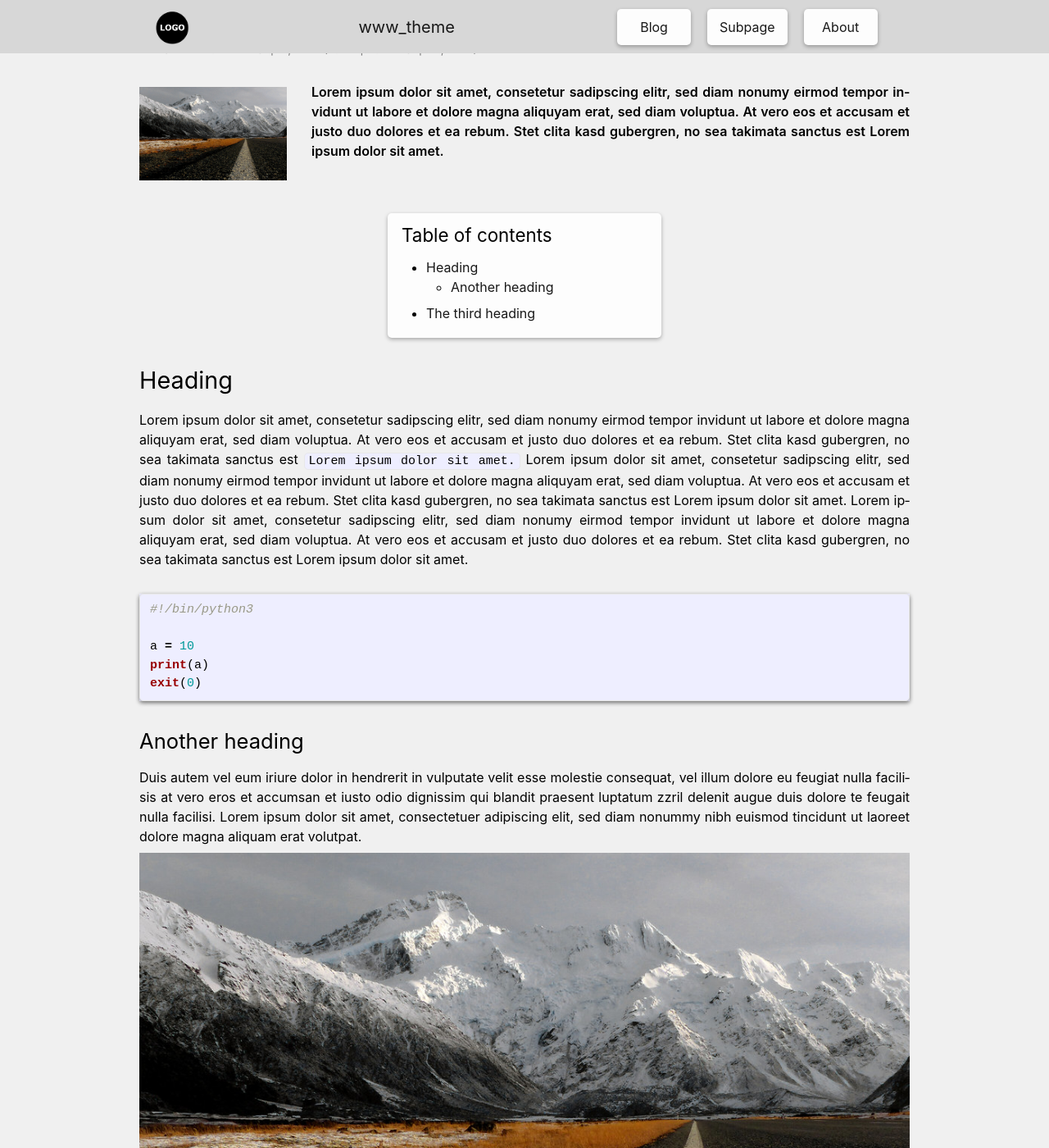
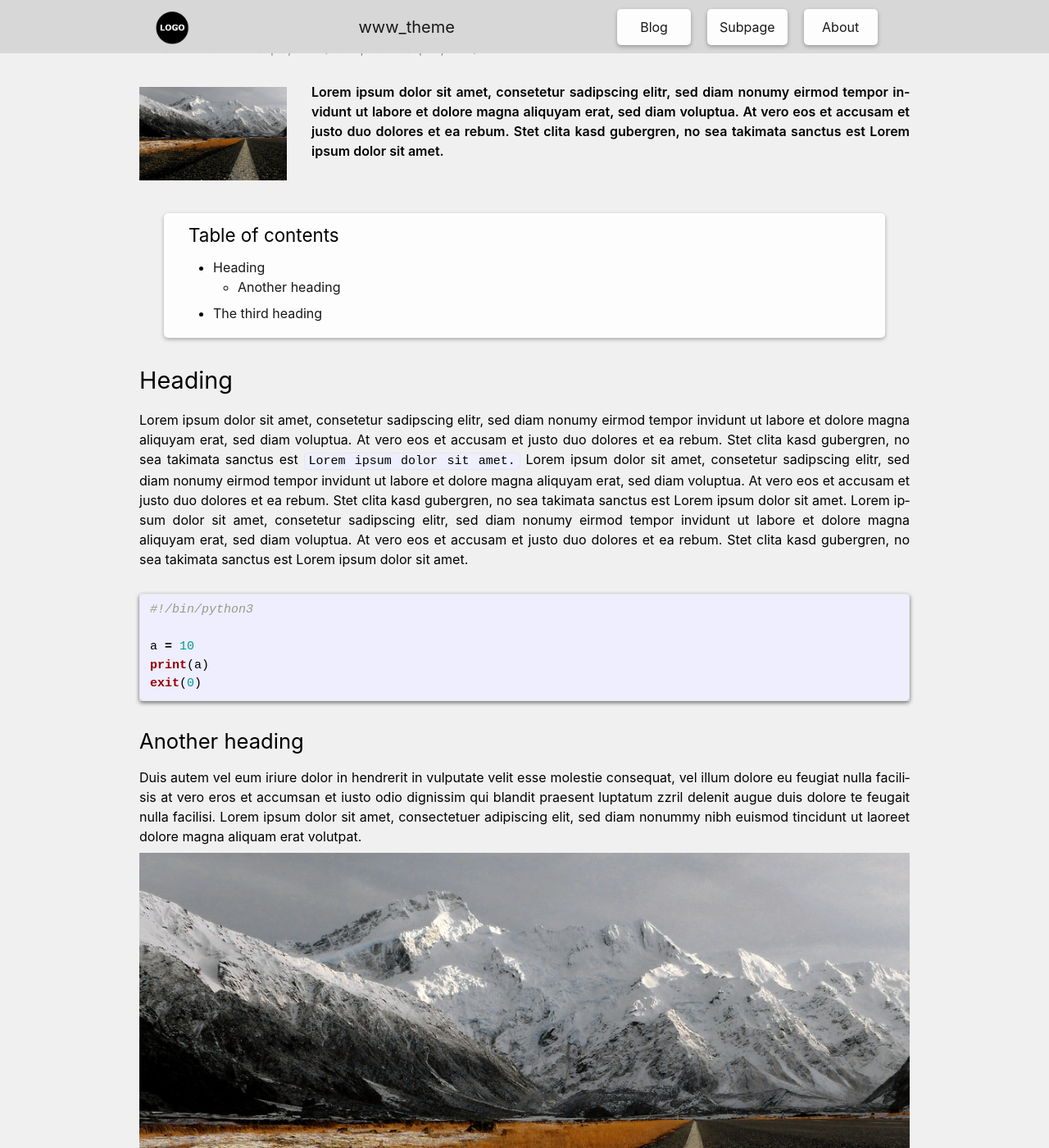
Before and after one commit to TheTimmoth/www_theme, a Jekyll site: the page built from _posts/2021-09-04-post_1.md, in a window 1280 px wide and 1400 px high, scrolled down 225 px. Shown: the whole window at 82% size. Built offline with Jekyll 4.4.1, drawn with Linux system fonts in a browser that asks for light colours; the table of contents is made by our own code.

Commit message:
Update toc

```diff
--- a/_sass/www_theme/layouts/_blog-post.scss
+++ b/_sass/www_theme/layouts/_blog-post.scss
@@ -19,23 +19,20 @@
 
 .post-toc {
   background-color: $background-color-light;
-  width: fit-content;
-  min-width: $spacing-unit*10;
+  // width: fit-content;
+  // min-width: $spacing-unit*10;
   margin-top: $spacing-unit;
   margin-bottom: $spacing-unit;
-  margin-right: auto;
-  margin-left: auto;
-  // padding: $spacing-unit/3 $spacing-unit;
-  // margin: $spacing-unit*1.1 $spacing-unit*5/3;
+  padding: $spacing-unit/3 $spacing-unit;
+  margin: $spacing-unit $spacing-unit;
+  transition: 0.1s;
 
-  // @include media-query($on-palm) {
-  //   margin-left: $spacing-unit/2;
-  //   margin-right: $spacing-unit/2;
-  //   padding: $spacing-unit/3 $spacing-unit/1.5;
-  // }
+  @media screen and (max-width: $on-medium) {
+    margin: $spacing-unit $spacing-unit/2;
+  }
 
-  // @include media-query($on-small) {
-  //   margin-left: $spacing-unit/2;
-  //   margin-right: $spacing-unit/2;
-  // }
+  @media screen and (max-width: $on-small) {
+    margin: $spacing-unit $spacing-unit/4;
+    padding: $spacing-unit/3 $spacing-unit/1.5;
+  }
 }
--- a/_sass/www_theme/layouts/_default.scss
+++ b/_sass/www_theme/layouts/_default.scss
@@ -2,13 +2,12 @@
   flex: 1;
 }
 
-.wrapper, .main-grid {
+.wrapper {
   max-width: calc(#{$content-width} - (#{$spacing-unit} * 2));
   margin-right: auto;
   margin-left: auto;
   padding-left: $spacing-unit;
   padding-right: $spacing-unit;
-  // @extend %clearfix;
 
   @media screen and (max-width: $on-large) {
     max-width: -webkit-calc(#{$content-width} - (#{$spacing-unit}));
@@ -24,14 +23,6 @@
     padding-left: $spacing-unit / 3;
   }
 }
-
-// .main-grid {
-//   display: grid;
-//   grid-template-areas:
-//     'header  header  header  header  header'
-//     'content content content content content'
-//     'footer  footer  footer  footer  footer';
-// }
 
 .header {
   grid-area: header;
```
